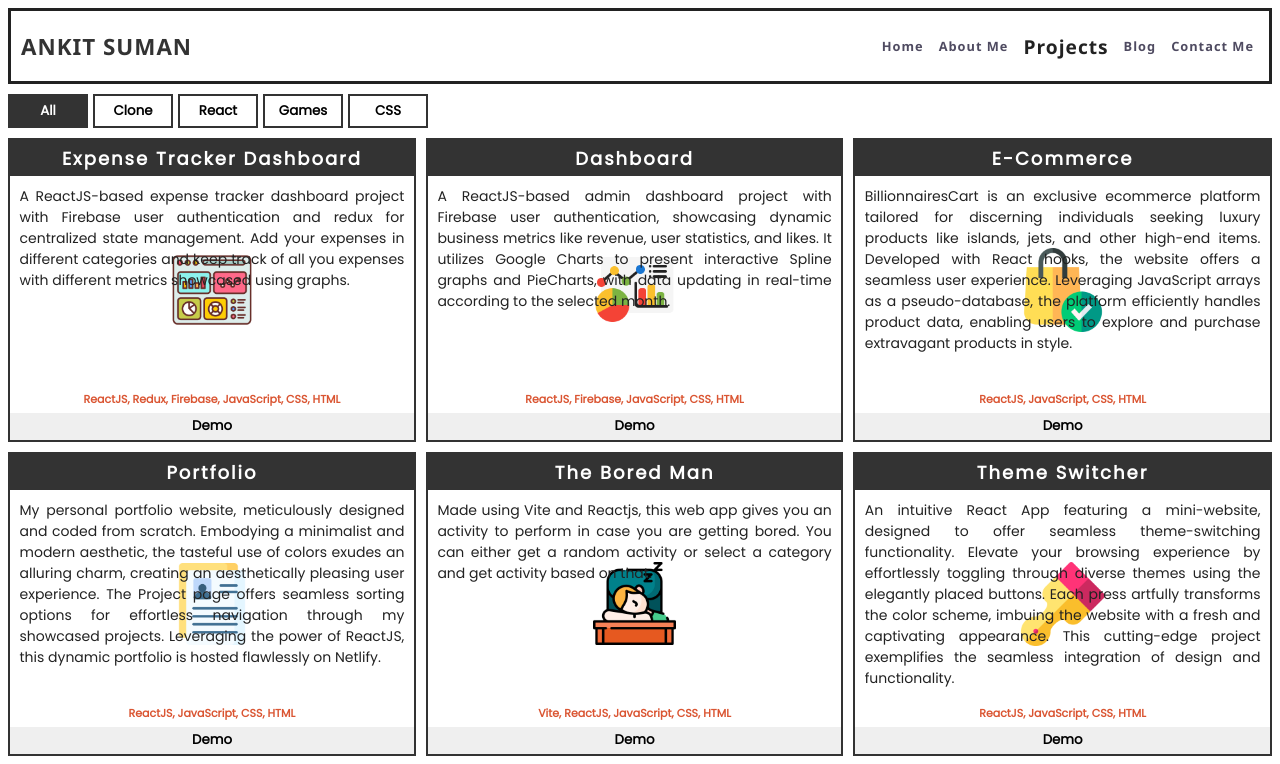
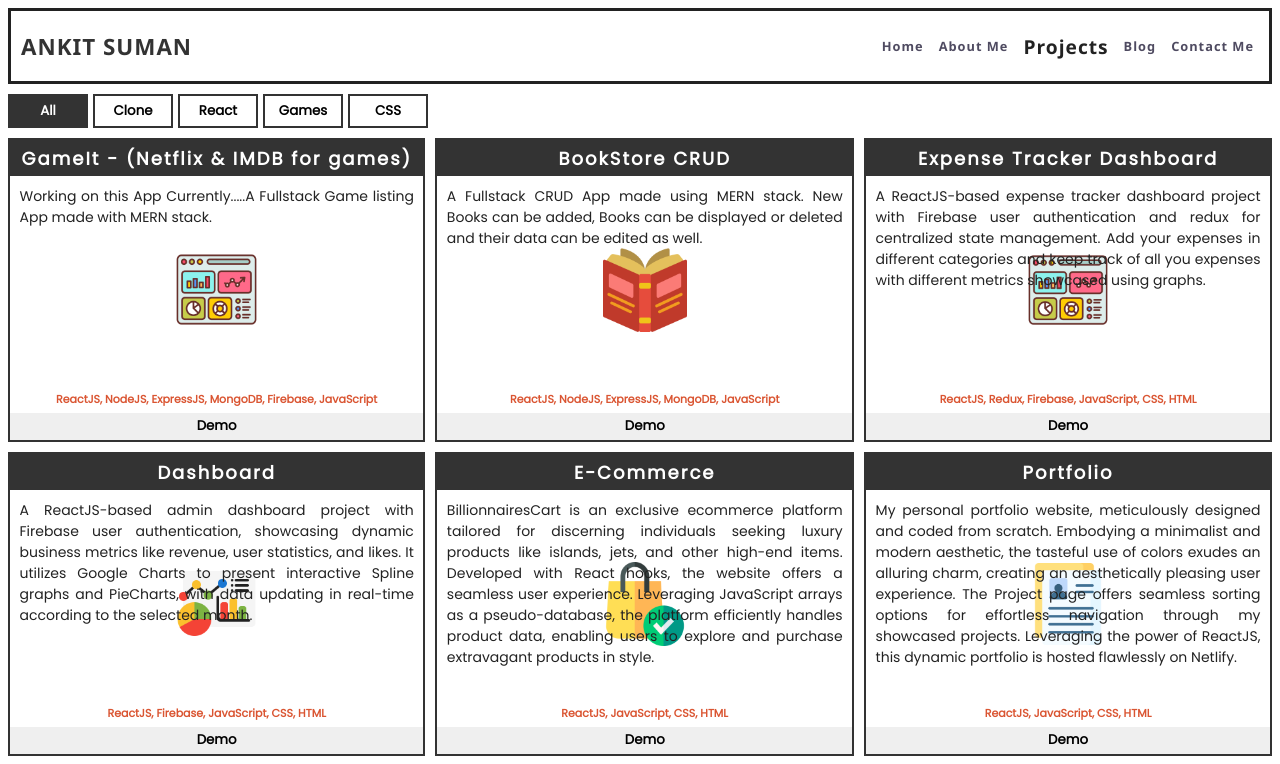
Before and after one commit to ankit-suman-07/new-portfolio, a React (Create React App) app: page /projects in a window 1280 px wide. Shown: the top 764 px of the page. Built offline with nearby package versions, Linux system fonts and the light colour scheme.

Commit message:
Added new projects

```diff
--- a/src/helper/ProjectList.js
+++ b/src/helper/ProjectList.js
@@ -1,3 +1,4 @@
+import BookStore from "../assets/book.png";
 import ExpTrackDash from "../assets/expense-tracher-dashboard.png";
 import Dashboard from "../assets/dashboard.png";
 import Ecommerce from "../assets/shopping-bag.png";
@@ -18,6 +19,22 @@ import Bored from "../assets/sleeping.png";
 
 export const ProjectList = [
   {
+    name: "GameIt - (Netflix & IMDB for games)",
+    skills: "ReactJS, NodeJS, ExpressJS, MongoDB, Firebase, JavaScript",
+    url: "https://game-netflix.netlify.app/",
+    tag: ["featured", "all", "react"],
+    background: ExpTrackDash,
+    description: "Working on this App Currently.....A Fullstack Game listing App made with MERN stack.",
+  },
+  {
+    name: "BookStore CRUD",
+    skills: "ReactJS, NodeJS, ExpressJS, MongoDB, JavaScript",
+    url: "https://www.youtube.com/watch?v=Ly3YNet1xqg",
+    tag: ["featured", "all", "react"],
+    background: BookStore,
+    description: "A Fullstack CRUD App made using MERN stack. New Books can be added, Books can be displayed or deleted and their data can be edited as well.",
+  },
+  {
     name: "Expense Tracker Dashboard",
     skills: "ReactJS, Redux, Firebase, JavaScript, CSS, HTML",
     url: "https://tracker-reactjs.netlify.app/",
@@ -29,7 +46,7 @@ export const ProjectList = [
     name: "Dashboard",
     skills: "ReactJS, Firebase, JavaScript, CSS, HTML",
     url : "https://dashboard-reactjs-demo.netlify.app/",
-    tag: ["featured", "all", "react"],
+    tag: ["all", "react"],
     background : Dashboard,
     description: "A ReactJS-based admin dashboard project with Firebase user authentication, showcasing dynamic business metrics like revenue, user statistics, and likes. It utilizes Google Charts to present interactive Spline graphs and PieCharts, with data updating in real-time according to the selected month.",
   },
@@ -77,7 +94,7 @@ export const ProjectList = [
     name: "Random APIs",
     skills: "ReactJS, JavaScript, CSS, HTML",
     url : "https://random-api-project.netlify.app/",
-    tag: ["featured", "all", "react"],
+    tag: ["all", "react"],
     background : API,
     description : "Step into a world of delightful randomness with this captivating React App, thoughtfully curated to bring moments of joy and amusement. Discover an array of APIs, each encapsulating a unique surprise - from humorous jokes and intriguing trivia to soulful poetry and clever puns. Six APIs lie at your fingertips, waiting to whisk you away on an enchanting journey of discovery.",
   },
```
Also changed, not shown: src/assets/book.png (added).
